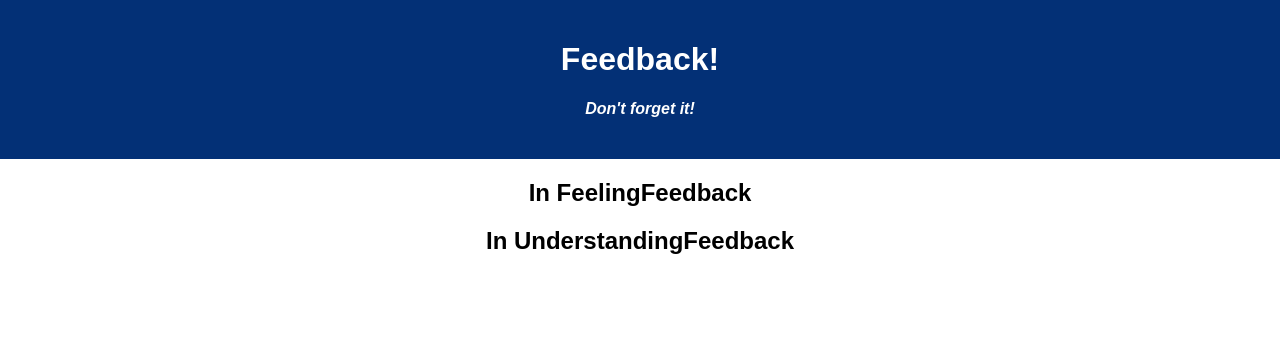
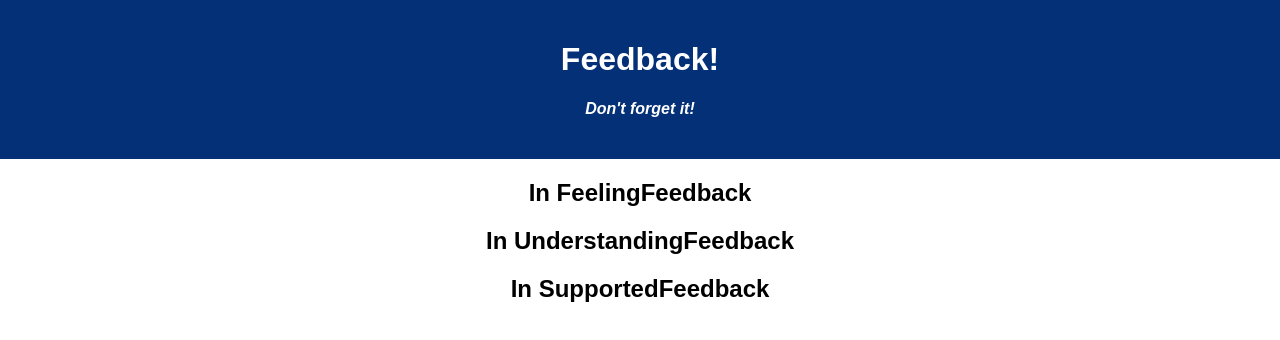
Before and after one commit to brandonwharton/Daily-Feedback-Form, a React (Create React App) app: page / in a window 1280 px wide. Shown: the top 340 px of the page. Built offline with nearby package versions, Linux system fonts and the light colour scheme.

Commit message:
Made a SupportedFeedback component, handled import/export

```diff
--- a/src/components/App/App.jsx
+++ b/src/components/App/App.jsx
@@ -4,6 +4,8 @@ import './App.css';
 // component imports
 import FeelingFeedback from '../FeelingFeedback/FeelingFeedback';
 import UnderstandingFeedback from '../UnderstandingFeedback/UnderstandingFeedback';
+import SupportedFeedback from '../SupportedFeedback/SupportedFeedback';
+
 
 
 function App() {
@@ -17,6 +19,7 @@ function App() {
       </header>
       <FeelingFeedback />
       <UnderstandingFeedback />
+      <SupportedFeedback />
     </div>
   );
 }
--- /dev/null
+++ b/src/components/SupportedFeedback/SupportedFeedback.jsx
@@ -0,0 +1,8 @@
+function SupportedFeedback () {
+
+    return (
+        <h2>In SupportedFeedback</h2>
+    )
+}
+
+export default SupportedFeedback;
```
Also changed, not shown: 1 other file (tests, documents, lock files or other folders).
